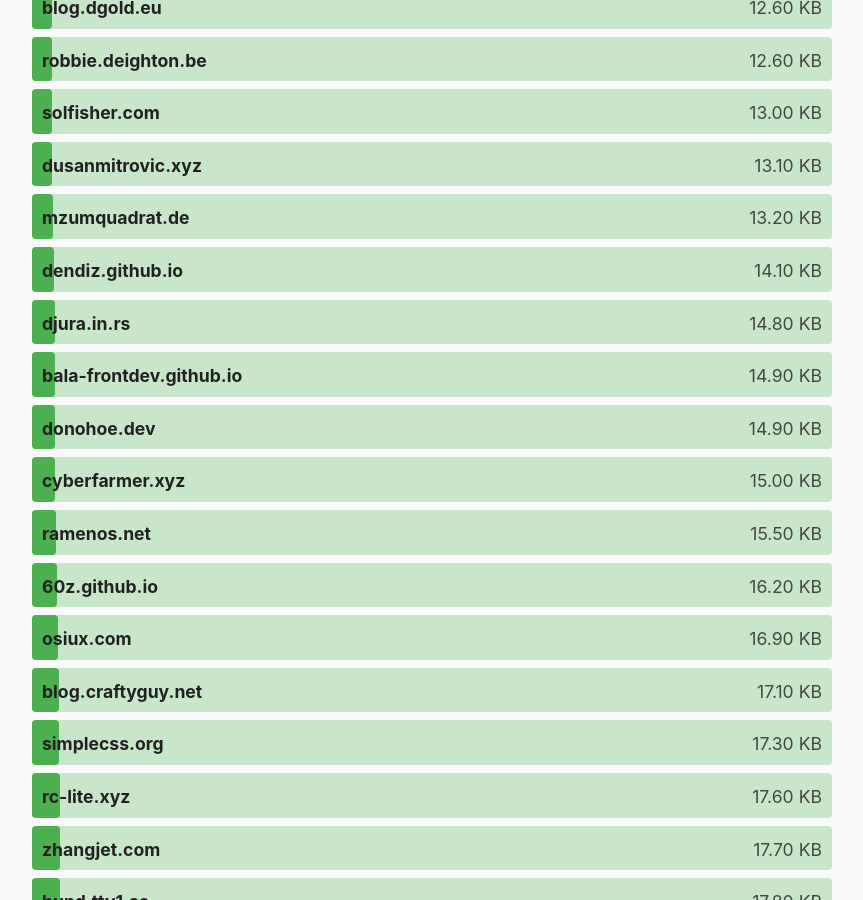
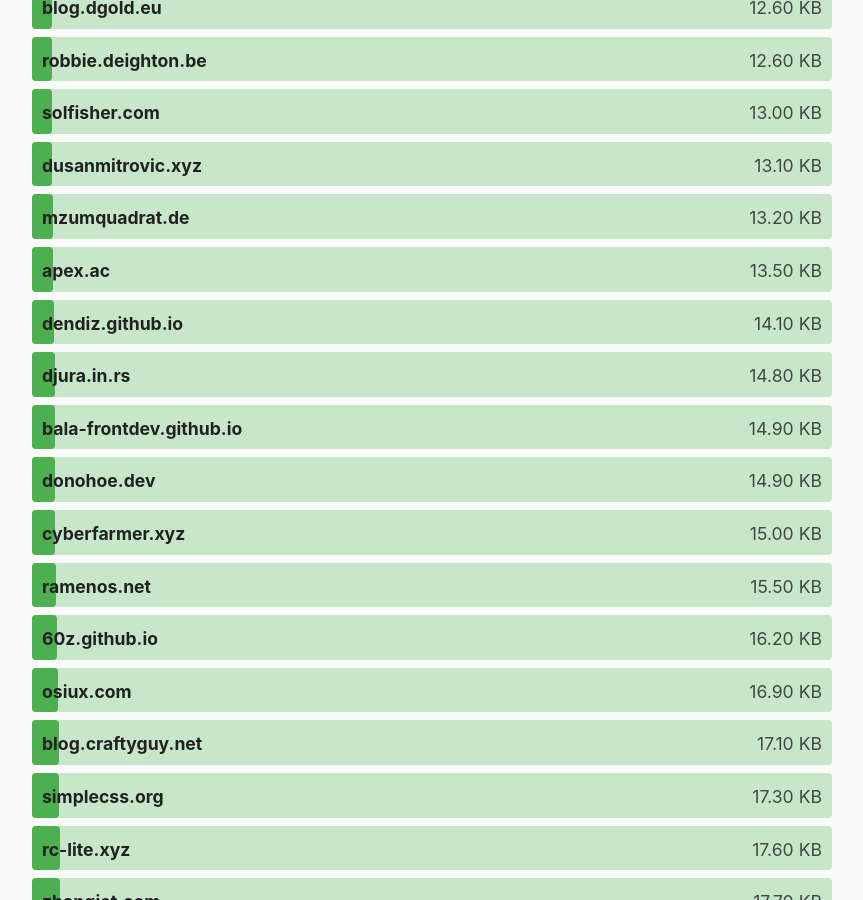
Before and after one commit to kevquirk/512kb.club, a Jekyll site: the page built from index.md, in a window 1280 px wide and 900 px high, scrolled down 5741 px. Shown: the whole window, without its empty margins (208-1071 px from the left). Built offline with Jekyll 4.4.1, drawn with Linux system fonts in a browser that asks for light colours.

Commit message:
Please add apex.ac

```diff
--- a/_data/sites.yml
+++ b/_data/sites.yml
@@ -158,6 +158,11 @@
   size: 362
   last_checked: 2022-05-16
 
+- domain: apex.ac
+  url: https://apex.ac/
+  size: 13.5
+  last_checked: 2022-07-18
+
 - domain: appbeat.io
   url: https://appbeat.io/
   size: 201
```
